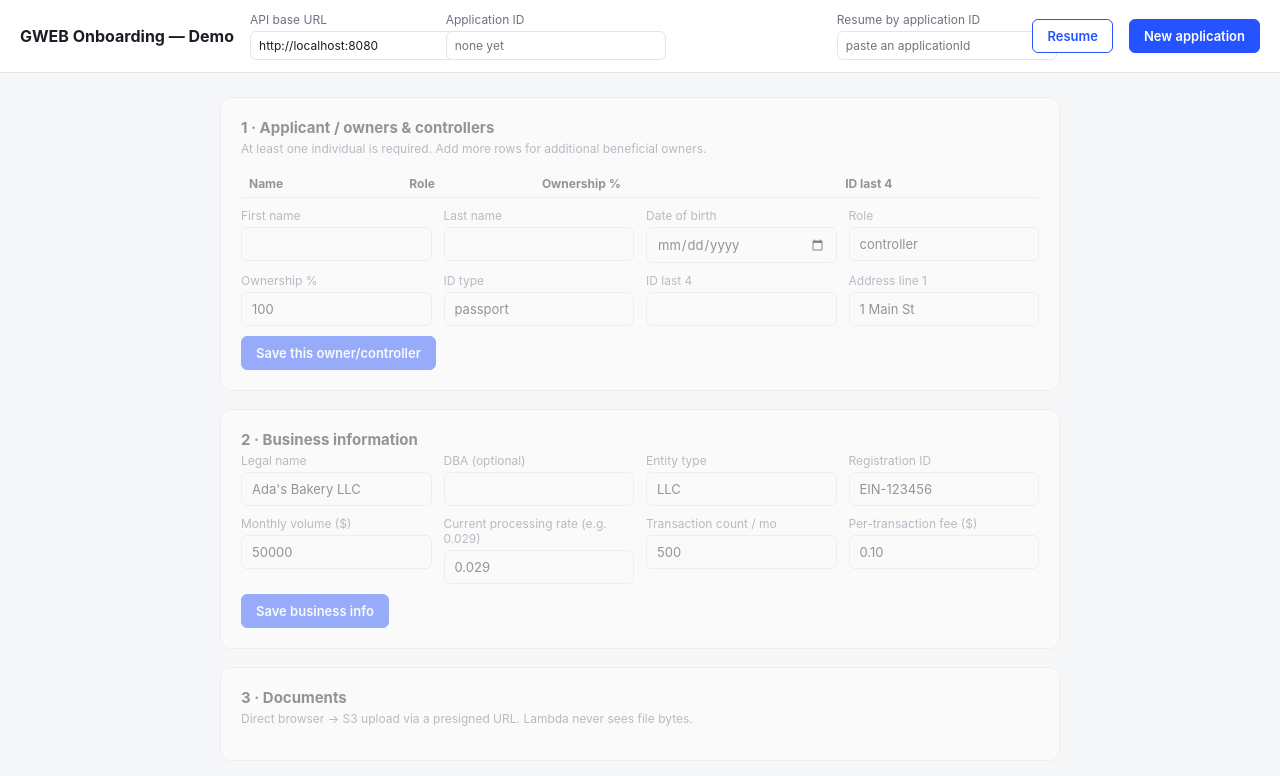
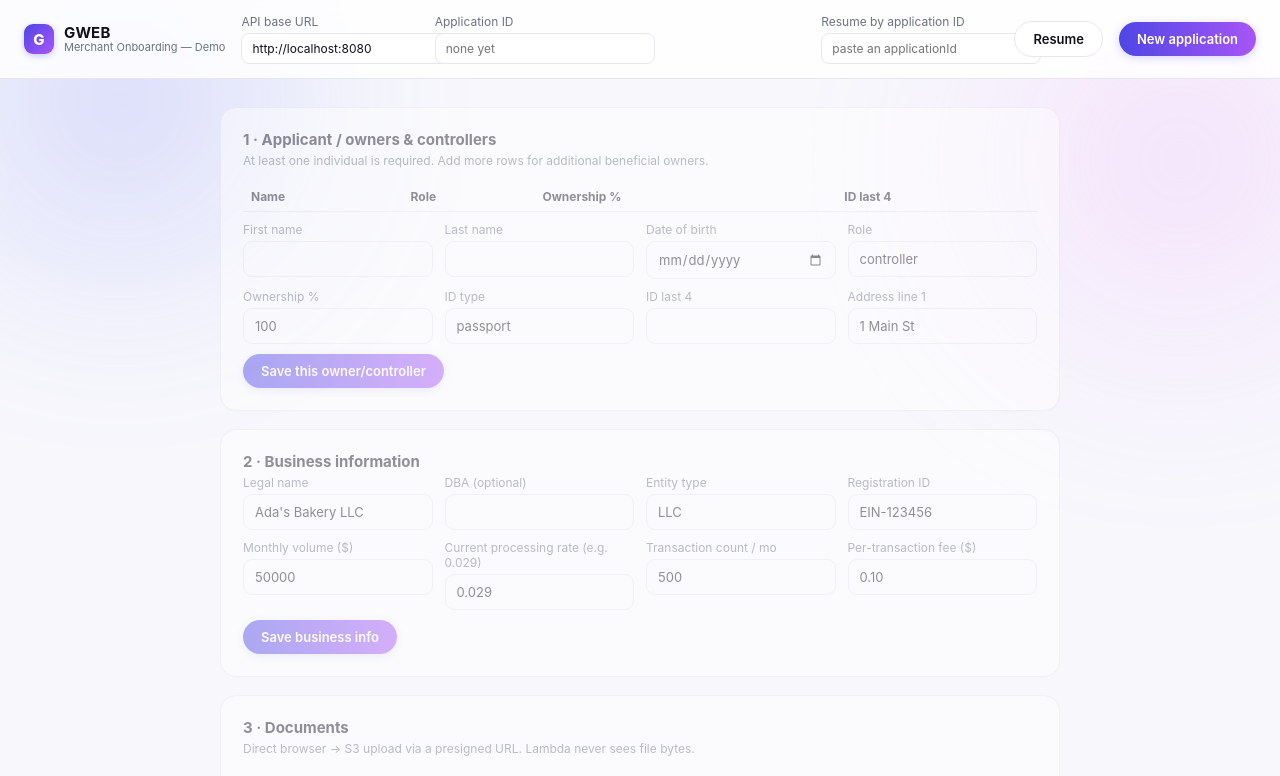
Before and after one commit to Huda98-T/gweb-merchant-onboarding, a plain HTML site: page ui/index.html in a window 1280 px wide. Shown: the top 776 px of the page. Drawn offline with Linux system fonts and the light colour scheme.

Commit message:
style: restyle ui/index.html to match GWEB brand
Color/style pass only — no functionality, API calls, form logic, or
page structure changed. Same section IDs, same script block,
byte-for-byte, confirmed via diff (single contiguous hunk covering
only the <style> block and header markup).

- Blue-to-purple gradient (#4f46e5 -> #a855f7) on primary buttons,
  logo mark, and focus states, matching the GWEB marketing site.
- Buttons restyled to fully rounded pill shape.
- Light background (#f7f7fc) with two soft blurred gradient blob
  accents behind the page content (decorative, aria-hidden,
  pointer-events: none).
- Rounded-square "G" logo mark + two-line GWEB / "Merchant Onboarding
  — Demo" wordmark added to the header.
- Cards/inputs corner radii increased for a softer, modern feel;
  near-black body text (#12101c).
- Existing semantic colors (green/yellow/red pills, blocking/warning
  issues, success box) left unchanged.

Co-Authored-By: Claude Sonnet 5 <noreply@anthropic.com>

```diff
--- a/ui/index.html
+++ b/ui/index.html
@@ -6,83 +6,111 @@
 <title>GWEB Merchant Onboarding — Demo</title>
 <style>
   :root {
-    --bg: #f6f7f9; --card: #ffffff; --border: #e2e5ea; --text: #1a1d23; --muted: #6b7280;
-    --brand: #2453ff; --brand-dark: #1a3fd6; --green: #16a34a; --yellow: #b45309; --red: #dc2626;
-    --green-bg: #ecfdf3; --yellow-bg: #fffbeb; --red-bg: #fef2f2; --gray-bg: #f3f4f6;
+    --bg: #f7f7fc; --card: #ffffff; --border: #e6e6f2; --text: #12101c; --muted: #6b7280;
+    --brand-start: #4f46e5; --brand-end: #a855f7; --brand: #6366f1; --brand-dark: #4338ca;
+    --brand-tint: #eef0ff;
+    --green: #16a34a; --yellow: #b45309; --red: #dc2626;
+    --green-bg: #ecfdf3; --yellow-bg: #fffbeb; --red-bg: #fef2f2; --gray-bg: #f1f1f9;
   }
   * { box-sizing: border-box; }
   body { margin: 0; font-family: -apple-system, BlinkMacSystemFont, "Segoe UI", Helvetica, Arial, sans-serif;
-         background: var(--bg); color: var(--text); }
-  header { position: sticky; top: 0; background: var(--card); border-bottom: 1px solid var(--border);
-           padding: 12px 20px; display: flex; align-items: center; gap: 16px; flex-wrap: wrap; z-index: 10; }
-  header h1 { font-size: 16px; margin: 0; white-space: nowrap; }
+         background: var(--bg); color: var(--text); position: relative; }
+  .bg-decor { position: fixed; inset: 0; overflow: hidden; z-index: -1; pointer-events: none; }
+  .bg-decor .blob { position: absolute; border-radius: 50%; filter: blur(90px); opacity: .35; }
+  .bg-decor .blob-a { width: 480px; height: 480px; top: -140px; left: -120px;
+                       background: radial-gradient(circle, #818cf8, transparent 70%); }
+  .bg-decor .blob-b { width: 520px; height: 520px; top: -100px; right: -160px;
+                       background: radial-gradient(circle, #f0abfc, transparent 70%); }
+  header { position: sticky; top: 0; background: rgba(255,255,255,.85); backdrop-filter: blur(8px);
+           border-bottom: 1px solid var(--border); padding: 14px 24px; display: flex; align-items: center;
+           gap: 16px; flex-wrap: wrap; z-index: 10; }
+  .logo { display: flex; align-items: center; gap: 10px; }
+  .logo-mark { width: 30px; height: 30px; border-radius: 9px; flex-shrink: 0;
+               background: linear-gradient(135deg, var(--brand-start), var(--brand-end));
+               color: #fff; font-weight: 800; font-size: 15px; display: flex; align-items: center;
+               justify-content: center; box-shadow: 0 2px 6px rgba(99,102,241,.35); }
+  .logo-text { display: flex; flex-direction: column; line-height: 1.15; }
+  .logo-text strong { font-size: 15px; letter-spacing: .01em; }
+  .logo-text span { font-size: 11px; color: var(--muted); }
   header .spacer { flex: 1; }
-  header input { font-size: 12px; padding: 6px 8px; border: 1px solid var(--border); border-radius: 6px; width: 220px; }
+  header input { font-size: 12px; padding: 7px 10px; border: 1px solid var(--border); border-radius: 8px;
+                 width: 220px; background: #fff; color: var(--text); }
   header label { font-size: 11px; color: var(--muted); display: block; margin-bottom: 2px; }
   header .field { display: flex; flex-direction: column; }
-  main { max-width: 880px; margin: 24px auto; padding: 0 20px 80px; }
-  section.card { background: var(--card); border: 1px solid var(--border); border-radius: 10px;
-                 padding: 20px; margin-bottom: 18px; transition: opacity .15s; }
+  main { max-width: 880px; margin: 28px auto; padding: 0 20px 80px; }
+  section.card { background: var(--card); border: 1px solid var(--border); border-radius: 16px;
+                 padding: 22px; margin-bottom: 18px; transition: opacity .15s;
+                 box-shadow: 0 1px 3px rgba(15,18,34,.04); }
   section.card.disabled { opacity: .45; pointer-events: none; }
-  section.card h2 { margin: 0 0 4px; font-size: 15px; }
+  section.card h2 { margin: 0 0 4px; font-size: 15px; font-weight: 700; }
   section.card .hint { color: var(--muted); font-size: 12px; margin: 0 0 14px; }
   .row { display: flex; gap: 12px; flex-wrap: wrap; margin-bottom: 10px; }
   .field { display: flex; flex-direction: column; flex: 1; min-width: 160px; }
   .field label { font-size: 12px; color: var(--muted); margin-bottom: 4px; }
-  input, select, textarea { font: inherit; font-size: 13px; padding: 8px 10px; border: 1px solid var(--border);
-                             border-radius: 6px; background: #fff; color: var(--text); }
+  input, select, textarea { font: inherit; font-size: 13px; padding: 9px 11px; border: 1px solid var(--border);
+                             border-radius: 9px; background: #fff; color: var(--text); }
+  input:focus, select:focus, textarea:focus { outline: none; border-color: var(--brand);
+                                                box-shadow: 0 0 0 3px var(--brand-tint); }
   textarea { resize: vertical; min-height: 50px; }
-  button { font: inherit; font-size: 13px; font-weight: 600; padding: 8px 14px; border-radius: 6px;
-           border: 1px solid var(--brand); background: var(--brand); color: #fff; cursor: pointer; }
-  button:hover { background: var(--brand-dark); }
-  button.secondary { background: #fff; color: var(--brand); }
-  button.secondary:hover { background: #eef1ff; }
-  button:disabled { opacity: .5; cursor: not-allowed; }
+  button { font: inherit; font-size: 13px; font-weight: 600; padding: 9px 18px; border-radius: 999px;
+           border: none; background: linear-gradient(90deg, var(--brand-start), var(--brand-end));
+           color: #fff; cursor: pointer; box-shadow: 0 2px 8px rgba(99,102,241,.25);
+           transition: filter .15s, transform .15s; }
+  button:hover { filter: brightness(1.06); transform: translateY(-1px); }
+  button.secondary { background: #fff; color: var(--text); border: 1px solid var(--border);
+                      box-shadow: none; }
+  button.secondary:hover { background: var(--gray-bg); filter: none; transform: none; }
+  button:disabled { opacity: .5; cursor: not-allowed; transform: none; filter: none; box-shadow: none; }
   .actions { display: flex; align-items: center; gap: 10px; margin-top: 8px; flex-wrap: wrap; }
   .status-msg { font-size: 12px; }
   .status-msg.ok { color: var(--green); }
   .status-msg.err { color: var(--red); }
-  .pill { display: inline-block; font-size: 11px; font-weight: 700; padding: 2px 8px; border-radius: 999px;
+  .pill { display: inline-block; font-size: 11px; font-weight: 700; padding: 3px 9px; border-radius: 999px;
           text-transform: uppercase; letter-spacing: .02em; }
   .pill.green { background: var(--green-bg); color: var(--green); }
   .pill.yellow { background: var(--yellow-bg); color: var(--yellow); }
   .pill.red { background: var(--red-bg); color: var(--red); }
   .pill.gray { background: var(--gray-bg); color: var(--muted); }
-  .list-item { border: 1px solid var(--border); border-radius: 8px; padding: 10px 12px; margin-bottom: 8px;
+  .list-item { border: 1px solid var(--border); border-radius: 12px; padding: 10px 12px; margin-bottom: 8px;
                display: flex; align-items: center; justify-content: space-between; gap: 10px; flex-wrap: wrap; }
   .list-item .meta { font-size: 12px; color: var(--muted); }
   table.owners { width: 100%; border-collapse: collapse; margin-bottom: 10px; font-size: 12px; }
-  table.owners th, table.owners td { text-align: left; padding: 6px 8px; border-bottom: 1px solid var(--border); }
+  table.owners th, table.owners td { text-align: left; padding: 7px 8px; border-bottom: 1px solid var(--border); }
   .doc-grid { display: grid; grid-template-columns: 1fr 1fr; gap: 12px; }
-  .doc-card { border: 1px solid var(--border); border-radius: 8px; padding: 12px; }
-  .doc-card h3 { margin: 0 0 6px; font-size: 13px; }
+  .doc-card { border: 1px solid var(--border); border-radius: 12px; padding: 14px; background: #fff; }
+  .doc-card h3 { margin: 0 0 6px; font-size: 13px; font-weight: 700; }
   .doc-card .req { font-size: 11px; color: var(--muted); margin-bottom: 8px; }
-  .candidate { border: 1px solid var(--border); border-radius: 8px; padding: 8px 10px; margin-bottom: 6px;
+  .candidate { border: 1px solid var(--border); border-radius: 10px; padding: 9px 11px; margin-bottom: 6px;
                cursor: pointer; font-size: 12px; }
   .candidate:hover { border-color: var(--brand); }
-  .candidate.selected { border-color: var(--brand); background: #eef1ff; }
+  .candidate.selected { border-color: var(--brand); background: var(--brand-tint); }
   .candidate .conf { float: right; color: var(--muted); }
   .review-block { margin-bottom: 14px; }
   .review-block h3 { font-size: 12px; text-transform: uppercase; letter-spacing: .04em; color: var(--muted);
                       margin: 0 0 6px; }
-  .issue { font-size: 12px; padding: 6px 8px; border-radius: 6px; margin-bottom: 4px; }
+  .issue { font-size: 12px; padding: 7px 9px; border-radius: 8px; margin-bottom: 4px; }
   .issue.blocking { background: var(--red-bg); color: var(--red); }
   .issue.warning { background: var(--yellow-bg); color: var(--yellow); }
-  #banner { position: fixed; bottom: 16px; left: 50%; transform: translateX(-50%); max-width: 560px;
-            background: var(--text); color: #fff; padding: 10px 16px; border-radius: 8px; font-size: 13px;
-            display: none; z-index: 50; }
+  #banner { position: fixed; bottom: 20px; left: 50%; transform: translateX(-50%); max-width: 560px;
+            background: var(--text); color: #fff; padding: 11px 18px; border-radius: 999px; font-size: 13px;
+            display: none; z-index: 50; box-shadow: 0 6px 20px rgba(15,18,34,.2); }
   #banner.err { background: var(--red); }
   #banner.ok { background: var(--green); }
-  .success-box { background: var(--green-bg); border: 1px solid var(--green); border-radius: 8px;
-                 padding: 16px; text-align: center; }
+  .success-box { background: var(--green-bg); border: 1px solid var(--green); border-radius: 14px;
+                 padding: 18px; text-align: center; }
   .success-box h2 { color: var(--green); margin-top: 0; }
-  code.small { font-size: 11px; background: var(--gray-bg); padding: 1px 5px; border-radius: 4px; }
+  code.small { font-size: 11px; background: var(--gray-bg); padding: 2px 6px; border-radius: 6px; }
 </style>
 </head>
 <body>
 
+<div class="bg-decor" aria-hidden="true"><span class="blob blob-a"></span><span class="blob blob-b"></span></div>
+
 <header>
-  <h1>GWEB Onboarding — Demo</h1>
+  <div class="logo">
+    <span class="logo-mark">G</span>
+    <div class="logo-text"><strong>GWEB</strong><span>Merchant Onboarding — Demo</span></div>
+  </div>
   <div class="field">
     <label>API base URL</label>
     <input id="apiBase" value="http://localhost:8080">
```
